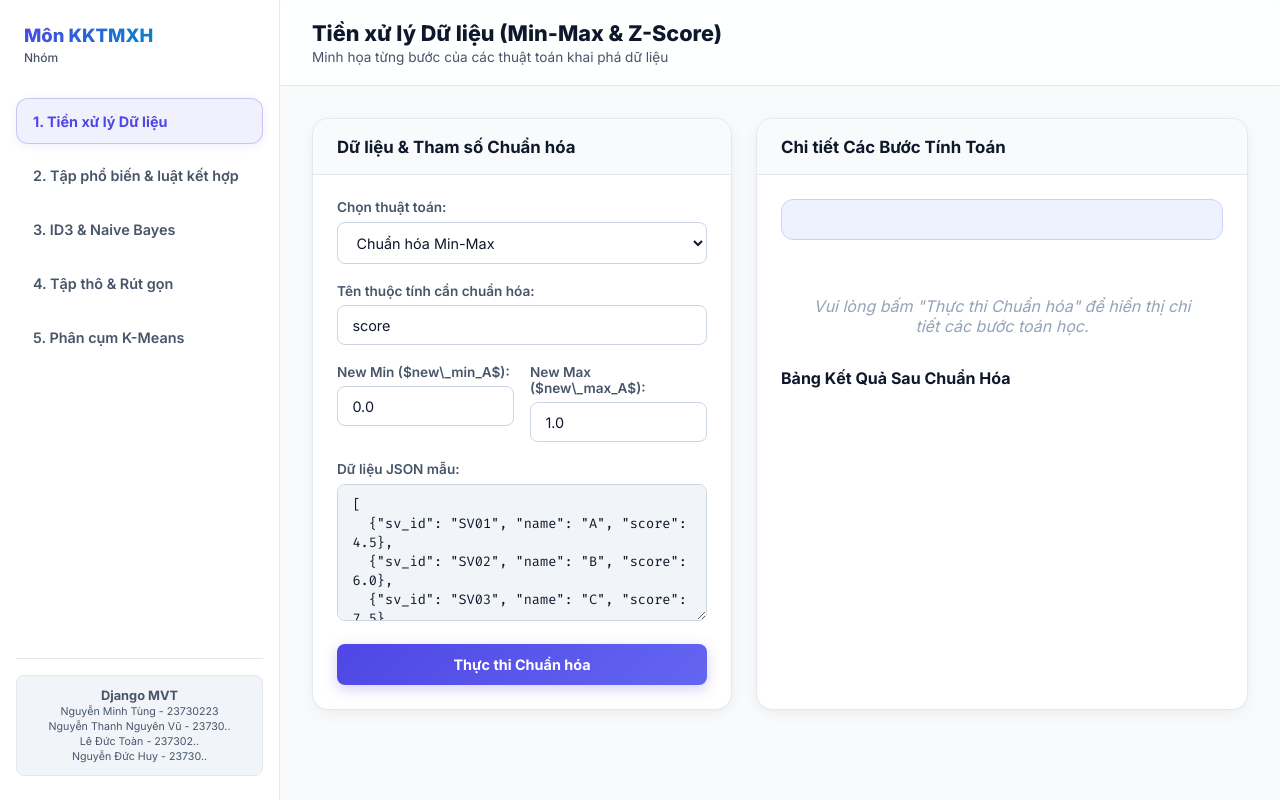
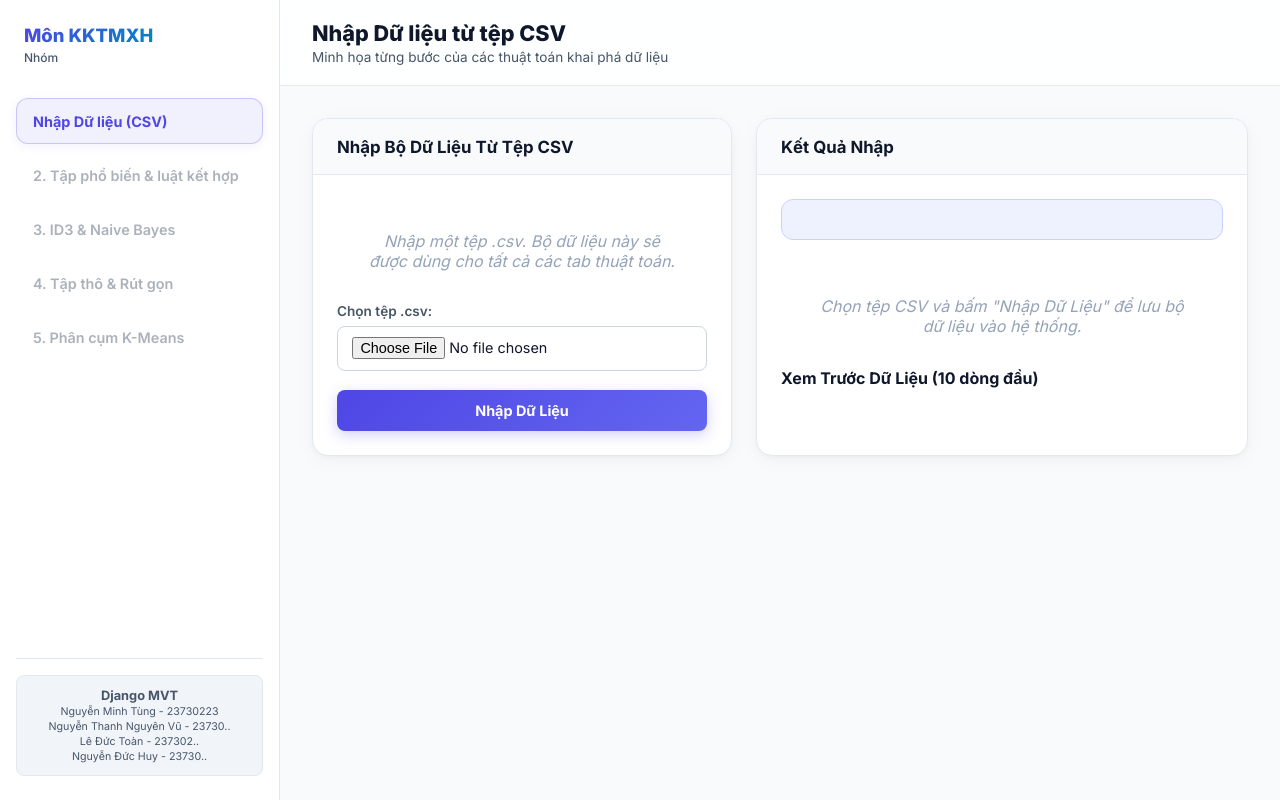
Before and after one commit to tungnguyen8389/project_KTMXH, a Django app: page / in a window 1280 px wide. Run offline with Django 4.2, Linux system fonts and the light colour scheme; parts of the project's set-up code (start-up, migrations or seed data) failed here and were passed over.

Commit message:
Fix: layout import data

```diff
--- a/core/urls.py
+++ b/core/urls.py
@@ -1,6 +1,7 @@
 from django.urls import path
 from .views import (
     DatasetListAPIView,
+    DatasetImportAPIView,
     PreprocessingAPIView,
     RoughSetAPIView,
     ReductAPIView,
@@ -12,6 +13,7 @@ from .views import (
 
 urlpatterns = [
     path('datasets/', DatasetListAPIView.as_view(), name='api_datasets'),
+    path('import/', DatasetImportAPIView.as_view(), name='api_import'),
     path('preprocessing/', PreprocessingAPIView.as_view(), name='api_preprocessing'),
     path('rough-set/', RoughSetAPIView.as_view(), name='api_rough_set'),
     path('reduct/', ReductAPIView.as_view(), name='api_reduct'),
--- a/core/views.py
+++ b/core/views.py
@@ -1,10 +1,13 @@
 import json
+import pandas as pd
 from django.views.generic import TemplateView
 from rest_framework.views import APIView
+from rest_framework.parsers import MultiPartParser, FormParser
 from rest_framework.response import Response
 from rest_framework import status
 
 from .models import Dataset
+from .data_cleaning import clean_dataframe
 from .algorithms.preprocessing import PreprocessingEngine
 from .algorithms.rough_set import RoughSetEngine
 from .algorithms.reduct import ReductEngine
@@ -35,6 +38,54 @@ class DatasetListAPIView(APIView):
             'data_json': ds.data_json
         } for ds in datasets]
         return Response(data, status=status.HTTP_200_OK)
+
+
+class DatasetImportAPIView(APIView):
+    """[TV3] Import a CSV file, parse it into records and persist a new Dataset row"""
+    parser_classes = [MultiPartParser, FormParser]
+
+    def post(self, request):
+        try:
+            upload = request.FILES.get('file')
+            if upload is None:
+                return Response({'error': 'Thiếu tệp CSV (trường file)!'}, status=status.HTTP_400_BAD_REQUEST)
+            if not upload.name.lower().endswith('.csv'):
+                return Response({'error': 'Chỉ hỗ trợ tệp định dạng .csv!'}, status=status.HTTP_400_BAD_REQUEST)
+
+            try:
+                df = pd.read_csv(upload)
+            except Exception as e:
+                return Response({'error': f'Không đọc được tệp CSV: {e}'}, status=status.HTTP_400_BAD_REQUEST)
+
+            if df.empty:
+                return Response({'error': 'Tệp CSV không có dữ liệu!'}, status=status.HTTP_400_BAD_REQUEST)
+
+            # Data cleaning: drop useless columns, trim junk, fill missing values.
+            df, cleaning = clean_dataframe(df)
+
+            # to_json -> loads keeps native Python scalars (JSONField-safe), matching seed data_json shape
+            records = json.loads(df.to_json(orient='records'))
+            name = (upload.name.rsplit('.', 1)[0] or 'Dữ liệu đã nhập')[:250]
+
+            # Single working dataset: importing replaces whatever was there before.
+            Dataset.objects.all().delete()
+            dataset = Dataset.objects.create(
+                name=name,
+                category='CLASSIFICATION',
+                description=f'Bộ dữ liệu đã nhập: {len(records)} dòng, {len(df.columns)} cột.',
+                data_json=records,
+            )
+
+            return Response({
+                'id': dataset.id,
+                'name': dataset.name,
+                'row_count': len(records),
+                'columns': list(df.columns),
+                'cleaning': cleaning,
+                'data_json': records,
+            }, status=status.HTTP_201_CREATED)
+        except Exception as e:
+            return Response({'error': str(e)}, status=status.HTTP_400_BAD_REQUEST)
 
 
 class PreprocessingAPIView(APIView):
--- a/static/css/style.css
+++ b/static/css/style.css
@@ -118,6 +118,12 @@ body {
     color: var(--accent-indigo);
     font-weight: 700;
     box-shadow: 0 2px 10px rgba(79, 70, 229, 0.08);
+}
+
+.nav-item.locked {
+    opacity: 0.45;
+    pointer-events: none;
+    cursor: not-allowed;
 }
 
 .sidebar-footer {
--- a/static/js/api.js
+++ b/static/js/api.js
@@ -47,15 +47,33 @@ document.addEventListener('DOMContentLoaded', () => {
     const pageHeading = document.getElementById('page-heading');
 
     const titles = {
-        'tab-preprocessing': '1. Tiền xử lý Dữ liệu (Min-Max & Z-Score)',
         'tab-roughset': '2. Tập thô & Rút gọn Thuộc tính (IND, Upper/Lower, Discriminiability Matrix)',
         'tab-kmeans': '3. Phân cụm K-Means (Euclidean, Distance D_t, Partition U_t)',
         'tab-apriori': '4. Luật kết hợp Apriori (Bitvector, Itemsets C_k/F_k, Rules)',
-        'tab-classification': '5. Phân lớp (ID3 Decision Tree & Naive Bayes Laplace)'
+        'tab-classification': '5. Phân lớp (ID3 Decision Tree & Naive Bayes Laplace)',
+        'tab-import': 'Nhập Dữ liệu từ tệp CSV'
     };
+
+    // Gate: algorithm tabs stay locked until data is imported in this browser.
+    const IMPORT_FLAG = 'ktmxh_data_imported';
+    function setTabsLocked(locked) {
+        navItems.forEach(item => {
+            if (item.getAttribute('data-tab') === 'tab-import') return;
+            item.classList.toggle('locked', locked);
+        });
+    }
+    // Called by ui_import.js after a successful import.
+    window.unlockDataTabs = function () {
+        try { localStorage.setItem(IMPORT_FLAG, '1'); } catch (e) { /* ignore */ }
+        setTabsLocked(false);
+    };
+    let alreadyImported = false;
+    try { alreadyImported = localStorage.getItem(IMPORT_FLAG) === '1'; } catch (e) { /* ignore */ }
+    setTabsLocked(!alreadyImported);
 
     navItems.forEach(item => {
         item.addEventListener('click', () => {
+            if (item.classList.contains('locked')) return;
             const targetTab = item.getAttribute('data-tab');
 
             navItems.forEach(nav => nav.classList.remove('active'));
--- /dev/null
+++ b/static/js/ui_import.js
@@ -0,0 +1,102 @@
+/**
+ * Import UI: upload a CSV -> replace the single working dataset.
+ * On success (and on reload if already imported), prefill every algorithm tab's
+ * data input with the imported rows and unlock the algorithm tabs.
+ */
+document.addEventListener('DOMContentLoaded', () => {
+    const IMPORT_FLAG = 'ktmxh_data_imported';
+    // Data-input textareas of each algorithm tab.
+    const DATA_TEXTAREAS = ['rs-json-input', 'km-points-input', 'ap-json-input', 'cl-json-input'];
+
+    function applyImportedData(records) {
+        const json = JSON.stringify(records);
+        DATA_TEXTAREAS.forEach(id => {
+            const el = document.getElementById(id);
+            if (el) el.value = json;
+        });
+        window.IMPORTED_DATASET = records;
+    }
+
+    // On reload: if data was already imported in this browser, load it into the tabs.
+    let alreadyImported = false;
+    try { alreadyImported = localStorage.getItem(IMPORT_FLAG) === '1'; } catch (e) { /* ignore */ }
+    if (alreadyImported) {
+        fetch('/api/datasets/')
+            .then(r => (r.ok ? r.json() : []))
+            .then(list => { if (Array.isArray(list) && list.length) applyImportedData(list[0].data_json); })
+            .catch(() => { /* ignore */ });
+    }
+
+    const btn = document.getElementById('btn-run-import');
+    if (!btn) return;
+
+    btn.addEventListener('click', async () => {
+        const fileInput = document.getElementById('import-file');
+        const summaryBox = document.getElementById('import-summary');
+        const stepsBox = document.getElementById('import-steps-output');
+        const tableBox = document.getElementById('import-table-output');
+
+        if (!fileInput.files.length) {
+            alert('Vui lòng chọn một tệp CSV!');
+            return;
+        }
+
+        const formData = new FormData();
+        formData.append('file', fileInput.files[0]);
+
+        btn.disabled = true;
+        btn.textContent = 'Đang nhập...';
+        try {
+            const response = await fetch('/api/import/', {
+                method: 'POST',
+                headers: { 'X-CSRFToken': API.getCsrfToken() },
+                body: formData
+            });
+            const result = await response.json();
+            if (!response.ok) {
+                throw new Error(result.error || 'Lỗi khi nhập dữ liệu!');
+            }
+
+            // Feed imported data into every algorithm tab, then unlock them.
+            applyImportedData(result.data_json);
+            if (typeof window.unlockDataTabs === 'function') {
+                window.unlockDataTabs();
+            }
+
+            summaryBox.innerHTML =
+                `<strong>Nhập thành công!</strong> ${result.row_count} dòng, ${result.columns.length} cột. ` +
+                `Các tab thuật toán đã mở khoá và đang dùng bộ dữ liệu này.`;
+            const cl = result.cleaning || {};
+            const dropped = (cl.dropped_columns && cl.dropped_columns.length)
+                ? cl.dropped_columns.join(', ') : 'không có';
+            stepsBox.innerHTML =
+                `<p><strong>Tên:</strong> ${result.name}</p>` +
+                `<p><strong>Data Cleaning:</strong> đã bỏ cột [${escapeHtml(dropped)}], ` +
+                `điền ${cl.missing_filled || 0} ô thiếu.</p>` +
+                `<p><strong>Cột còn lại:</strong> ${escapeHtml(result.columns.join(', '))}</p>`;
+            tableBox.innerHTML = renderPreview(result.columns, result.data_json.slice(0, 10));
+        } catch (err) {
+            alert(`Lỗi nhập dữ liệu: ${err.message}`);
+        } finally {
+            btn.disabled = false;
+            btn.textContent = 'Nhập Dữ Liệu';
+        }
+    });
+
+    function renderPreview(columns, rows) {
+        const head = columns.map(c => `<th>${escapeHtml(c)}</th>`).join('');
+        const body = rows.map(row => {
+            const cells = columns.map(c => `<td>${escapeHtml(row[c])}</td>`).join('');
+            return `<tr>${cells}</tr>`;
+        }).join('');
+        return `<table><thead><tr>${head}</tr></thead><tbody>${body}</tbody></table>`;
+    }
+
+    function escapeHtml(value) {
+        if (value === null || value === undefined) return '';
+        return String(value)
+            .replace(/&/g, '&amp;')
+            .replace(/</g, '&lt;')
+            .replace(/>/g, '&gt;');
+    }
+});
--- a/static/js/ui_rough_set.js
+++ b/static/js/ui_rough_set.js
@@ -2,57 +2,7 @@
  * [TV4] UI Script for Preprocessing, Rough Set, and Reduct Visualizations
  */
 document.addEventListener('DOMContentLoaded', () => {
-    // ---------------- 1. PREPROCESSING EVENT LISTENER ----------------
-    const btnRunPrep = document.getElementById('btn-run-prep');
-    if (btnRunPrep) {
-        btnRunPrep.addEventListener('click', async () => {
-            const type = document.getElementById('prep-type').value;
-            const feature = document.getElementById('prep-feature').value;
-            const newMin = parseFloat(document.getElementById('prep-new-min').value);
-            const newMax = parseFloat(document.getElementById('prep-new-max').value);
-            const jsonRaw = document.getElementById('prep-json-input').value;
-
-            try {
-                const data = JSON.parse(jsonRaw);
-                const payload = { type, feature, new_min: newMin, new_max: newMax, data };
-                const res = await API.post('preprocessing', payload);
-
-                // Render KaTeX Formula
-                const formulaBox = document.getElementById('prep-formula-box');
-                formulaBox.innerHTML = `$$\\text{Công thức: } ${res.formula_katex}$$`;
-                if (window.renderMathInElement) {
-                    renderMathInElement(formulaBox, { delimiters: [{ left: '$$', right: '$$', display: true }] });
-                }
-
-                // Render Steps
-                const stepsOutput = document.getElementById('prep-steps-output');
-                stepsOutput.innerHTML = res.steps.map(step => `
-                    <div class="step-card">
-                        <div>${step}</div>
-                    </div>
-                `).join('');
-                if (window.renderMathInElement) {
-                    renderMathInElement(stepsOutput, { delimiters: [{ left: '\\times', right: '', display: false }, { left: '\\frac', right: '', display: false }] });
-                }
-
-                // Render Table
-                const tableOutput = document.getElementById('prep-table-output');
-                if (res.result_data.length > 0) {
-                    const keys = Object.keys(res.result_data[0]);
-                    let html = '<table><thead><tr>' + keys.map(k => `<th>${k}</th>`).join('') + '</tr></thead><tbody>';
-                    res.result_data.forEach(row => {
-                        html += '<tr>' + keys.map(k => `<td>${row[k]}</td>`).join('') + '</tr>';
-                    });
-                    html += '</tbody></table>';
-                    tableOutput.innerHTML = html;
-                }
-            } catch (e) {
-                console.error(e);
-            }
-        });
-    }
-
-    // ---------------- 2. ROUGH SET EVENT LISTENER ----------------
+    // ---------------- 1. ROUGH SET EVENT LISTENER ----------------
     const btnRunRS = document.getElementById('btn-run-rs');
     if (btnRunRS) {
         btnRunRS.addEventListener('click', async () => {
--- a/templates/base.html
+++ b/templates/base.html
@@ -34,23 +34,21 @@
             </div>
 
             <nav class="nav-menu">
-                <button class="nav-item active" data-tab="tab-preprocessing">
-                    <span class="text">1. Tiền xử lý Dữ liệu</span>
+                <button class="nav-item active" data-tab="tab-import">
+                    <span class="text">Nhập Dữ liệu (CSV)</span>
                 </button>
-                <button class="nav-item" data-tab="tab-apriori">
+                <button class="nav-item locked" data-tab="tab-apriori">
                     <span class="text">2. Tập phổ biến & luật kết hợp</span>
                 </button>
-                <button class="nav-item" data-tab="tab-classification">
+                <button class="nav-item locked" data-tab="tab-classification">
                     <span class="text">3. ID3 & Naive Bayes</span>
                 </button>
-                <button class="nav-item" data-tab="tab-roughset">
+                <button class="nav-item locked" data-tab="tab-roughset">
                     <span class="text">4. Tập thô & Rút gọn</span>
                 </button>
-                <button class="nav-item" data-tab="tab-kmeans">
+                <button class="nav-item locked" data-tab="tab-kmeans">
                     <span class="text">5. Phân cụm K-Means</span>
                 </button>
-
-
             </nav>
 
             <div class="sidebar-footer">
@@ -69,7 +67,7 @@
             <!-- Topbar -->
             <header class="topbar">
                 <div class="topbar-title">
-                    <h1 id="page-heading">Tiền xử lý Dữ liệu (Min-Max & Z-Score)</h1>
+                    <h1 id="page-heading">Nhập Dữ liệu từ tệp CSV</h1>
                     <p class="subtitle">Minh họa từng bước của các thuật toán khai phá dữ liệu</p>
                 </div>
 
@@ -97,6 +95,7 @@
     <script src="{% static 'js/ui_kmeans.js' %}"></script>
     <script src="{% static 'js/ui_dtree.js' %}"></script>
     <script src="{% static 'js/ui_apriori.js' %}"></script>
+    <script src="{% static 'js/ui_import.js' %}"></script>
 
     {% block scripts %}{% endblock %}
 </body>
--- /dev/null
+++ b/templates/components/tab_import.html
@@ -0,0 +1,34 @@
+<!-- TAB 6: IMPORT DỮ LIỆU CSV -->
+<section id="tab-import" class="tab-panel active">
+    <div class="panel-grid">
+        <!-- Input Card -->
+        <div class="card">
+            <div class="card-header">
+                <h3>Nhập Bộ Dữ Liệu Từ Tệp CSV</h3>
+            </div>
+            <div class="card-body">
+                <p class="placeholder-text">Nhập một tệp .csv. Bộ dữ liệu này sẽ được dùng cho tất cả các tab thuật toán.</p>
+                <div class="form-group">
+                    <label>Chọn tệp .csv:</label>
+                    <input type="file" id="import-file" class="form-control" accept=".csv">
+                </div>
+                <button id="btn-run-import" class="btn btn-primary btn-block">Nhập Dữ Liệu</button>
+            </div>
+        </div>
+
+        <!-- Result Card -->
+        <div class="card">
+            <div class="card-header">
+                <h3>Kết Quả Nhập</h3>
+            </div>
+            <div class="card-body">
+                <div id="import-summary" class="formula-box"></div>
+                <div id="import-steps-output" class="steps-container">
+                    <p class="placeholder-text">Chọn tệp CSV và bấm "Nhập Dữ Liệu" để lưu bộ dữ liệu vào hệ thống.</p>
+                </div>
+                <h4 class="mt-4">Xem Trước Dữ Liệu (10 dòng đầu)</h4>
+                <div id="import-table-output" class="table-responsive"></div>
+            </div>
+        </div>
+    </div>
+</section>
--- a/templates/components/tab_preprocessing.html
+++ /dev/null
@@ -1,63 +0,0 @@
-<!-- TAB 1: PREPROCESSING [TV1 + TV4] -->
-<section id="tab-preprocessing" class="tab-panel active">
-    <div class="panel-grid">
-        <!-- Input Card -->
-        <div class="card">
-            <div class="card-header">
-                <h3>Dữ liệu & Tham số Chuẩn hóa</h3>
-            </div>
-            <div class="card-body">
-                <div class="form-group">
-                    <label>Chọn thuật toán:</label>
-                    <select id="prep-type" class="form-control">
-                        <option value="minmax">Chuẩn hóa Min-Max</option>
-                        <option value="zscore">Chuẩn hóa Z-Score</option>
-                    </select>
-                </div>
-                <div class="form-row">
-                    <div class="form-group">
-                        <label>Tên thuộc tính cần chuẩn hóa:</label>
-                        <input type="text" id="prep-feature" class="form-control" value="score">
-                    </div>
-                </div>
-                <div id="minmax-range-group" class="form-row">
-                    <div class="form-group">
-                        <label>New Min ($new\_min_A$):</label>
-                        <input type="number" id="prep-new-min" class="form-control" value="0.0" step="0.1">
-                    </div>
-                    <div class="form-group">
-                        <label>New Max ($new\_max_A$):</label>
-                        <input type="number" id="prep-new-max" class="form-control" value="1.0" step="0.1">
-                    </div>
-                </div>
-                <div class="form-group">
-                    <label>Dữ liệu JSON mẫu:</label>
-                    <textarea id="prep-json-input" class="form-control code-editor" rows="6">[
-  {"sv_id": "SV01", "name": "A", "score": 4.5},
-  {"sv_id": "SV02", "name": "B", "score": 6.0},
-  {"sv_id": "SV03", "name": "C", "score": 7.5},
-  {"sv_id": "SV04", "name": "D", "score": 9.0},
-  {"sv_id": "SV05", "name": "E", "score": 10.0}
-]</textarea>
-                </div>
-                <button id="btn-run-prep" class="btn btn-primary btn-block">Thực thi Chuẩn hóa</button>
-            </div>
-        </div>
-
-        <!-- Result Trace Card -->
-        <div class="card">
-            <div class="card-header">
-                <h3>Chi tiết Các Bước Tính Toán</h3>
-            </div>
-            <div class="card-body">
-                <div id="prep-formula-box" class="formula-box"></div>
-                <div id="prep-steps-output" class="steps-container">
-                    <p class="placeholder-text">Vui lòng bấm "Thực thi Chuẩn hóa" để hiển thị chi tiết các bước toán
-                        học.</p>
-                </div>
-                <h4 class="mt-4">Bảng Kết Quả Sau Chuẩn Hóa</h4>
-                <div id="prep-table-output" class="table-responsive"></div>
-            </div>
-        </div>
-    </div>
-</section>
--- a/templates/index.html
+++ b/templates/index.html
@@ -2,8 +2,8 @@
 {% load static %}
 
 {% block content %}
-<!-- TAB 1: PREPROCESSING [TV1] -->
-{% include 'components/tab_preprocessing.html' %}
+<!-- TAB 0: IMPORT DỮ LIỆU CSV (gate) -->
+{% include 'components/tab_import.html' %}
 
 <!-- TAB 2: ROUGH SET & REDUCT [TV1] -->
 {% include 'components/tab_roughset.html' %}
```
Also changed, not shown: core/data_cleaning.py (added, +53 -0 lines), core/management/commands/seed_datasets.py (+52 -95 lines), data/WA_Fn-UseC_-HR-Employee-Attrition.csv (added).
